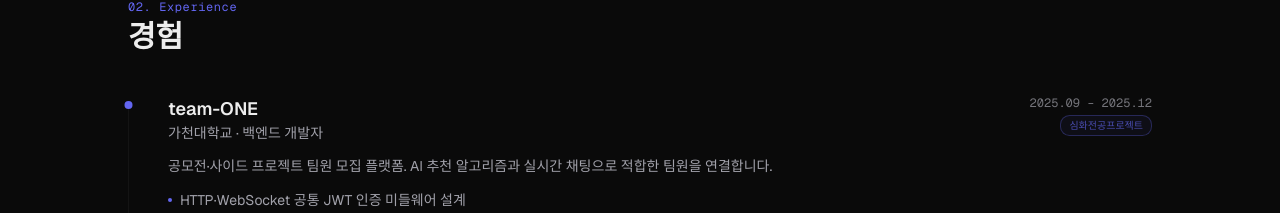
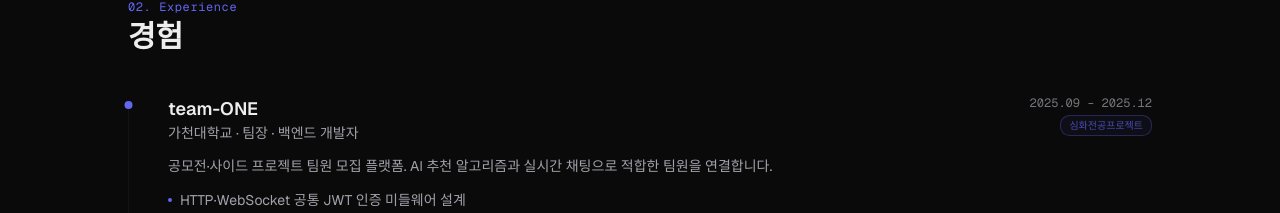
Before and after one commit to Poeta0923/Poeta0923.github.io, a Next.js app: page / in a window 1280 px wide. Shown: the part 1380-1593 px from the top of the page. Built offline with nearby package versions, Linux system fonts and the light colour scheme.

Commit message:
fix: team-ONE 프로젝트에 팀장 역할 추가

```diff
--- a/data/portfolio.ts
+++ b/data/portfolio.ts
@@ -50,7 +50,7 @@ export const experiences: Experience[] = [
   {
     organization: "가천대학교",
     type: "심화전공프로젝트",
-    role: "백엔드 개발자",
+    role: "팀장 · 백엔드 개발자",
     period: "2025.09 – 2025.12",
     projectTitle: "team-ONE",
     description: "공모전·사이드 프로젝트 팀원 모집 플랫폼. AI 추천 알고리즘과 실시간 채팅으로 적합한 팀원을 연결합니다.",
@@ -115,7 +115,7 @@ export const projects: Project[] = [
     longDescription:
       "공모전·사이드 프로젝트 팀원 모집 플랫폼. AI 추천 알고리즘과 실시간 채팅으로 적합한 팀원을 연결합니다.",
     type: "팀 프로젝트",
-    role: "사용자 앱 백엔드 서버 개발 전반 담당 — JWT 기반 HTTP/WebSocket 공통 인증·인가 설계, DB 스키마 모델링, WebSocket 채팅 연동",
+    role: "팀장 · 사용자 앱 백엔드 서버 개발 전반 담당 — JWT 기반 HTTP/WebSocket 공통 인증·인가 설계, DB 스키마 모델링, WebSocket 채팅 연동",
     highlights: [
       "HTTP·WebSocket 공통 JWT 인증 미들웨어 설계",
       "DB 스키마 및 테이블 관계 모델링",
```
